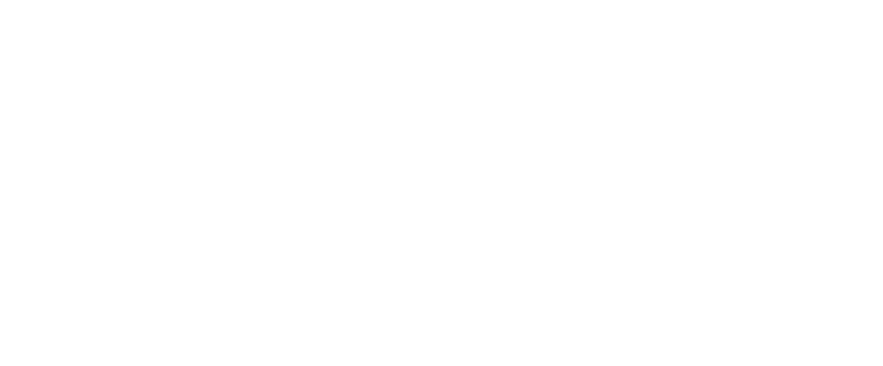
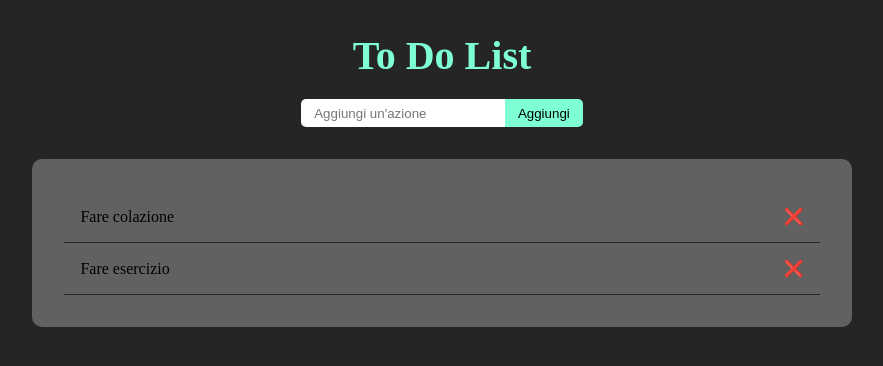
Before and after one commit to AntonioLoco/vue-todolist, a plain HTML site: page index.html in a window 1280 px wide. Shown: the whole page, without its empty margins (198-1081 px from the left). Drawn offline with nearby package versions, Linux system fonts and the light colour scheme.

Commit message:
milestone 1

```diff
--- a/css/style.css
+++ b/css/style.css
@@ -4,3 +4,65 @@
     padding: 0;
     box-sizing: border-box;
 }
+
+body{
+    background-color: #252525;
+}
+
+.container{
+    width: 80%;
+    margin: 0 auto;
+}
+
+/* Todo Form */
+.todo-form{
+    width: 100%;
+    text-align: center;
+    padding: 2rem 0;
+}
+
+.todo-form h1{
+    font-size: 2.5rem;
+    margin-bottom: .5em;
+    color: aquamarine;
+}
+
+.todo-form input,
+.todo-form button{
+    padding: .5em 1em;
+    border-style: none;
+}
+
+.todo-form input{
+    border-top-left-radius: 5px;
+    border-bottom-left-radius: 5px;
+}
+
+.todo-form button{
+    background-color: aquamarine;
+    border-top-right-radius: 5px;
+    border-bottom-right-radius: 5px;
+}
+
+/* Todo List */
+.todo-list{
+    width: 80%;
+    max-width: 1000px;
+    margin: 0 auto;
+    padding: 2em;
+    border-radius: 10px;
+    background-color: #616161;
+}
+
+
+.todo-list li{
+    display: flex;
+    justify-content: space-between;
+    align-items: center;
+    padding: 1em;
+    border-bottom: 1px solid #252525;
+}
+
+.todo-list li span.checked{
+    text-decoration: line-through;
+}
--- a/index.html
+++ b/index.html
@@ -15,6 +15,24 @@
 <body>
     <div id="app">
 
+        <div class="container">
+            <div class="todo-form">
+                <h1>To Do List</h1>
+
+                <!-- Form todo -->
+                <label for="user-todo"></label>
+                <input type="text" id="user-todo" placeholder="Aggiungi un'azione">
+                <button>Aggiungi</button>
+            </div>
+            <div class="todo-list">
+                <ul>
+                    <li v-for="(element, index) in toDoList">
+                        <span :class=" (element.done) ? 'checked' : '' " > {{element.text}} </span>
+                        <span>&#10060;</span>
+                    </li>
+                </ul>
+            </div>
+        </div>
     </div>
 
     <!-- Script -->
--- a/js/script.js
+++ b/js/script.js
@@ -20,7 +20,16 @@ const { createApp } = Vue;
 createApp({
     data(){
         return{
-
+            toDoList: [
+                {
+                    text: "Fare colazione",
+                    done: false
+                },
+                {
+                    text: "Fare esercizio",
+                    done: false
+                }
+            ]
         }
     }
 }).mount("#app");
```
